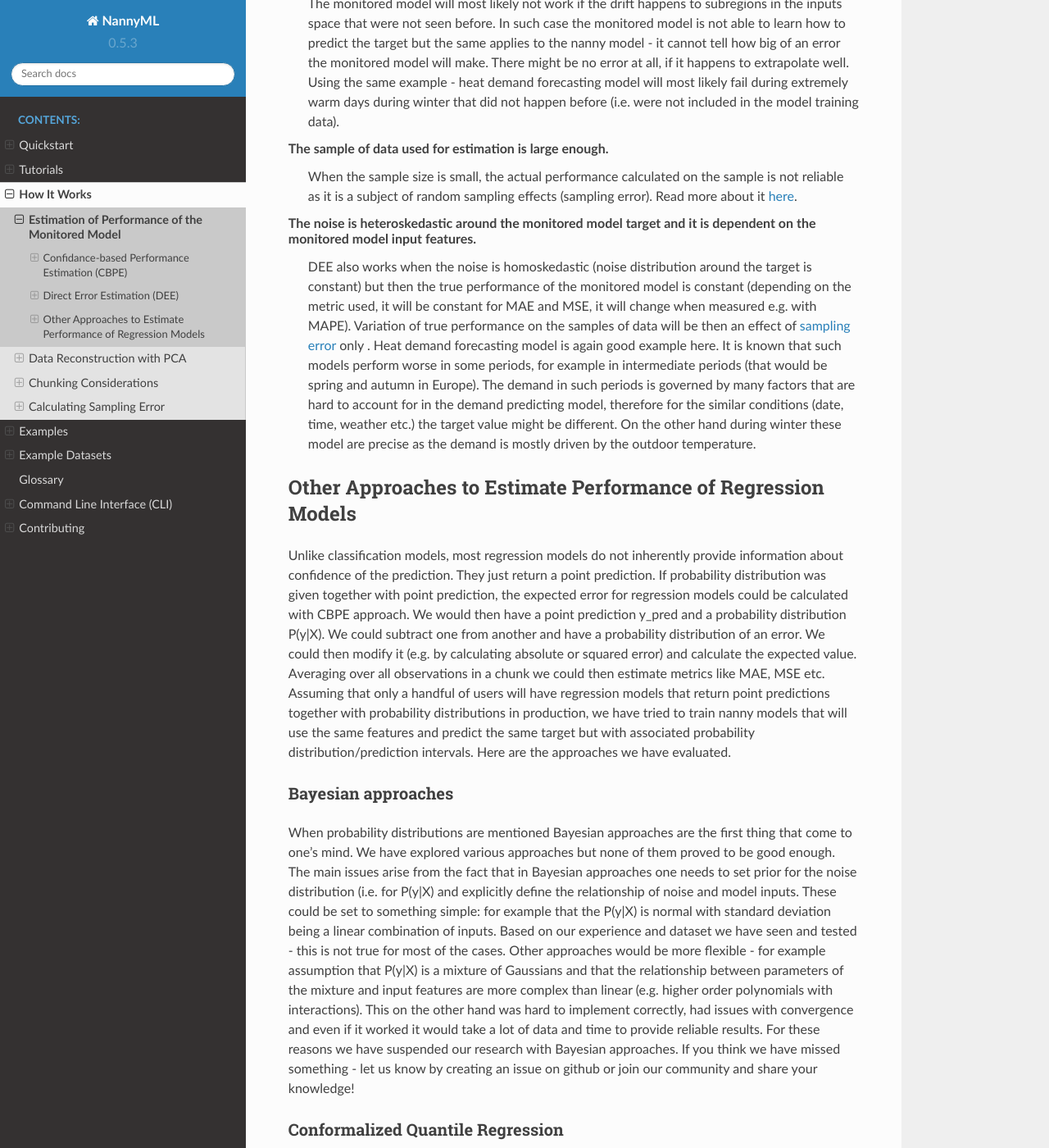
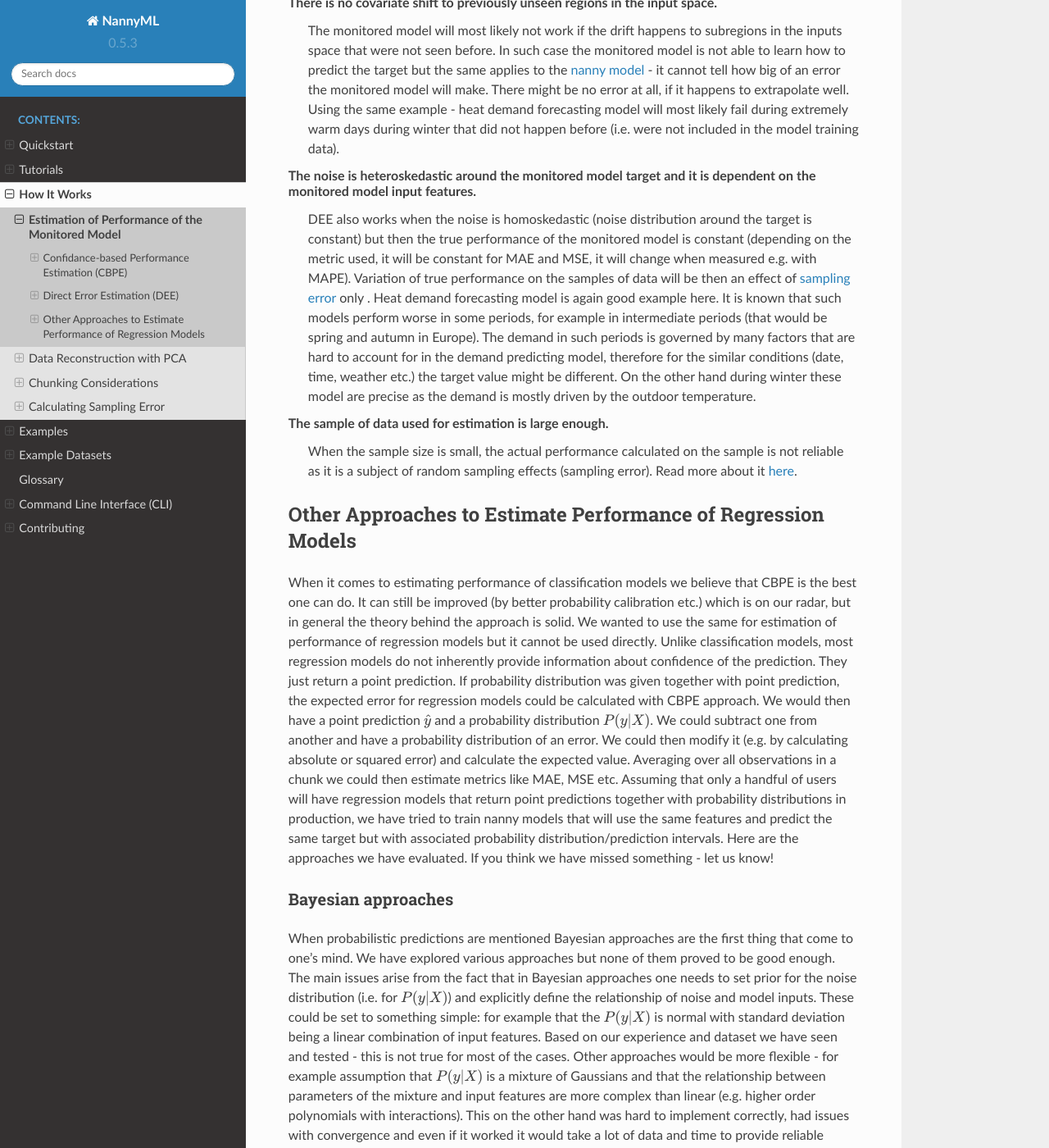
Before and after one commit to NannyML/nannyml, a Sphinx documentation site: the page built from docs/how_it_works/performance_estimation.rst, in a window 1280 px wide and 1400 px high, scrolled down 13668 px. Shown: the whole window at 82% size. Built offline with Sphinx 7.4.7 and the Read the Docs theme 2.0.0, drawn with Linux system fonts in a browser that asks for light colours; pages that are not in the unit, such as notebooks, are missing from menus; some of the changed text lies outside the part shown.

Commit message:
[skip ci] update how it works regression

```diff
--- a/docs/how_it_works/performance_estimation.rst
+++ b/docs/how_it_works/performance_estimation.rst
@@ -270,7 +270,6 @@
     that true underlying relationship is also linear, Logistic Regression model will estimate probability correctly even for unseen
     age ranges.
 
-
 **There is no concept drift**.
     While dealing well with data drift, CBPE will not work under concept drift i.e. when
     P(Y|X) changes. Except
@@ -333,7 +332,7 @@
 
 Long story short - the idea behind DEE is to train extra ML model that will directly estimate the value of the error function
 of the monitored model. For clarity we call this model a :term:`nanny model` and sometimes we refer to the monitored
-model as a :term:`child` model.
+model as a :term:`child model`.
 Each
 prediction of the :term:`child model` has an error associated with it (the difference between the actual target and the prediction).
 For both - learning and evaluation purposes this error is modified and it becomes an error function or loss (e.g. absolute or
@@ -363,14 +362,14 @@
 denote with :math:`f` the monitored model and :math:`h` the :term:`nanny model`. Let's assume we are interested in estimating
 mean absolute error (MAE) of :math:`f` for some analysis data for which targets are not available.
 :math:`f` was trained on train data and used on reference data providing :math:`f(X_{reference})`
-predictions. Targets for reference set :math:`y_{reference}` are available. The algorithm runs as follows:
+predictions. Targets for reference set :math:`y_{reference}` are available. The algorithm for runs as follows:
 
     1. For each observation of reference data calculate absolute error of :math:`f`, i.e.
        :math:`AE_{reference} = |y_{reference} - f(X_{reference})|`.
     2. Train a :term:`nanny model` on reference data. As features use the monitored model features
        :math:`X_{reference}` and
        monitored model predictions :math:`f(X_{reference})`. The target is absolute error :math:`AE_{reference}`
-       calculated in previous step. So :math:`AE = h(X,f(X)`.
+       calculated in previous step. So :math:`\hat{AE} = h(X,f(X)`.
     3. Estimate performance of :term:`child model` on analysis data: estimate absolute error for each observation
        :math:`\hat{AE}_{reference}` with :math:`h` and calculate mean of :math:`\hat{AE}_{reference}` to get MAE.
 
@@ -380,9 +379,9 @@
 The code below shows simple implementation of DEE approach based on an example 1d dataset with regression target with
 heteroscedastic normal noise (i.e. the variation of the noise is not constant, in this case
 it is dependent on the value of the input
-feature - see the target generating function in the code). In the example, linear regression :term:`nanny model`
-estimates performance of linear regression :term:`child model`. Let's create synthetic data
-first:
+feature - see the target generating function in the code). The example here is to show that estimating directionless
+error function value is easier than estimating the error itself. In this example, linear regression :term:`nanny model`
+estimates performance of linear regression :term:`child model`. Let's create synthetic data first:
 
 .. code-block:: python
 
@@ -404,7 +403,7 @@
 .. image:: ../_static/how-it-works-DEE-data.svg
     :width: 400pt
 
-Let’s just fit the :term:`child model` using LinearRegression algorithm and see what the predictions are:
+Let’s just fit the :term:`child model` using linear regression and see what the predictions are:
 
 
 .. code-block:: python
@@ -425,15 +424,16 @@
 .. image:: ../_static/how-it-works-DEE-regression.svg
     :width: 400pt
 
-The relationship between x1 and the target was linear (see the generating function) with coefficient equal to 2 and as
-expected linear regression did well on finding that coefficient. We can clearly see that for values of x1 close to 0
-the :term:`child model` is much more accurate compared to when x1 is close to 1. The :term:`child
+The relationship between ``x1`` and the target was linear (see the generating function) with coefficient equal to 2
+and as
+expected linear regression did well on finding that coefficient. We can clearly see that for values of ``x1`` close to 0
+the :term:`child model` is much more accurate compared to when ``x1`` is close to 1. The :term:`child
 model` itself however does not provide this
 information together with its prediction. Unlike classification models, regression models do not provide the confidence
 score. All we get is a point prediction.
 Fortunately we can train another model that will predict e.g. absolute error. The algorithm does not have to be smarter
 than the child algorithm - we will use linear regression again. This is possible as the distribution of absolute errors is
-not zero-centered. See the histograms of errors and absolute errors:
+not zero-centered and it is dependent on input feature ``x1``. See the histograms of errors and absolute errors:
 
 
 .. code-block:: python
@@ -487,8 +487,9 @@
     :width: 400pt
 
 Or finally, it can be used to estimate performance the :term:`child model`. When the :term:`nanny model` target was
-absolute error, we can estimate mean absolute error. Let’s estimate it for two sets: randomly selected observations for which x1<0.5 (better performance region)
-and correspondingly - a set for which x1>0.5 (worse performance region).
+absolute error, we can estimate mean absolute error. Let’s estimate it for two sets: randomly selected observations
+for which ``x1`` < 0.5 (better performance region)
+and correspondingly - a set for which ``x1`` > 0.5 (worse performance region).
 
 .. code-block:: python
 
@@ -569,11 +570,6 @@
     forecasting model will most likely fail during extremely warm days during winter that did not happen
     before (i.e. were not included in the model training data).
 
-**The sample of data used for estimation is large enough.**
-    When the sample size is small, the actual performance calculated on the sample is not reliable as it is a subject of
-    random sampling effects (sampling error). Read more about it :ref:`here <estimation_of_standard_error>`.
-
-
 **The noise is heteroskedastic around the monitored model target and it is dependent on the monitored model input features.**
     DEE also works when the noise is homoskedastic (noise distribution around the target is constant) but
     then the true performance of the monitored model is constant (depending on the metric used, it will be constant
@@ -586,40 +582,49 @@
     therefore for the similar conditions (date, time, weather etc.) the target value might be different.
     On the other hand during winter these model are precise as the demand is mostly driven by the outdoor temperature.
 
+**The sample of data used for estimation is large enough.**
+    When the sample size is small, the actual performance calculated on the sample is not reliable as it is a subject of
+    random sampling effects (sampling error). Read more about it :ref:`here <estimation_of_standard_error>`.
+
+
 
 -------------------------------------------------------------
 Other Approaches to Estimate Performance of Regression Models
 -------------------------------------------------------------
 
-Unlike classification models, most regression models do not inherently provide information about confidence of the
+When it comes to estimating performance of classification models we believe that CBPE is the best one can do. It can
+still be improved (by better probability calibration etc.) which is on our radar, but in general the theory behind
+the approach is solid. We wanted to use the same for estimation of performance of regression models but it cannot be
+used directly. Unlike classification models, most regression models do not inherently provide information
+about confidence of the
 prediction. They just return a point prediction. If probability distribution was given together with point prediction,
 the expected error for regression models could be calculated with CBPE approach. We would then have a point prediction
-y_pred and a probability distribution P(y|X). We could subtract one from another and have a probability distribution
+:math:`\hat{y}` and a probability distribution :math:`P(y|X)`. We could subtract one from another and have a
+probability distribution
 of an error. We could then modify it (e.g. by calculating absolute or squared error) and calculate the expected value.
 Averaging over all observations in a chunk we could then estimate metrics like MAE, MSE etc.
 Assuming that only a handful of users will have regression models that return point predictions together with
 probability distributions in production, we have tried to train :term:`nanny models` that will use the same features
 and predict the same target but with associated probability distribution/prediction intervals. Here are the
-approaches we have evaluated.
+approaches we have evaluated. If you think we have missed something - let us know!
 
 
 Bayesian approaches
 ===================
 
 
-When probability distributions are mentioned Bayesian approaches are the first thing that come to one's mind.
+When probabilistic predictions are mentioned Bayesian approaches are the first thing that come to one's mind.
 We have explored various approaches but none of them proved to be good enough. The main issues arise from the
 fact that in Bayesian approaches one needs to set prior for the noise distribution
-(i.e. for P(y|X) and explicitly define the relationship of noise and model inputs.
-These could be set to something simple: for example that the P(y|X)
-is normal with standard deviation being a linear combination of inputs.
+(i.e. for :math:`P(y|X)`) and explicitly define the relationship of noise and model inputs.
+These could be set to something simple: for example that the :math:`P(y|X)`
+is normal with standard deviation being a linear combination of input features.
 Based on our experience and dataset we have seen and tested - this is not true for most of the cases.
-Other approaches would be more flexible - for example assumption that P(y|X) is a mixture of Gaussians and that
+Other approaches would be more flexible - for example assumption that :math:`P(y|X)` is a mixture of Gaussians and that
 the relationship between parameters of the mixture and input features are more complex than linear (e.g. higher
 order polynomials with interactions). This on the other hand was hard to implement correctly, had issues with
 convergence and even if it worked it would take a lot of data and time to provide reliable results. For these
-reasons we have suspended our research with Bayesian approaches. If you think we have missed something - let us
-know by creating an issue on github or join our community and share your knowledge!
+reasons we have suspended our research with Bayesian approaches.
 
 
 Conformalized Quantile Regression
@@ -630,19 +635,19 @@
 algorithm can provide quantile predictions as long as the so-called pinball loss can be used for training.
 In order to make sure quantiles are accurate, we have calibrated them using Conformal Prediction [7]_.
 We have tried several approaches taking advantage of conformalized quantile regression models. For example,
-we have trained two :term:`nanny models` to predict two quantiles, say 0.16 and 0.84. We would then assume that P(y|X)
+we have trained two :term:`nanny models` to predict two quantiles, say 0.16 and 0.84. We would then assume that :math:`P(y|X)`
 is normally distributed so by subtracting one from another we would get a value of 2 standard deviations. Having
-P(y|X) and point prediction, the expected error could be calculated. The problem with this solution was again
-that it was not general enough - as it needed to assume the form of P(y|X). Another approach would involve
-training multiple quantile regression models (for example 10 or 20) and recreating P(y|X) based on their predictions.
+:math:`P(y|X)` and point prediction, the expected error could be calculated. The problem with this solution was again
+that it was not general enough - as it needed to assume the form of :math:`P(y|X)`. Another approach would involve
+training multiple quantile regression models (for example 10 or 20) and recreating :math:`P(y|X)` based on their predictions.
 This overcomes the issue of the first approach, but suffers from other problems. One of them being the fact that the
 more extreme the quantiles are (e.g. 0.01) the less reliable are the models trained to predict them.
 
 Conclusions from Bayesian and Conformalized Quantile Regression approaches
 ==========================================================================
 
-After exploring the approaches described above for a couple of weeks, we have realized that we are adding extra
-to the task. Take one of the CQR approaches: we fit two quantile models, then we
+After exploring the approaches described above, we have realized that we are adding extra steps
+to the task. Take one of the CQR approaches: we fit two conformalized quantile regression models, then we
 estimate the distribution of uncertainty assuming its form, then we calculate the expected error based on that. What if we
 just drop the unnecessary steps that base on assumptions (not on data) and directly estimate what we need? This
 is :ref:`what we eventually did<how-it-works-dee>`.
```
Also changed, not shown: other parts of docs/how_it_works/performance_estimation.rst (+7 -7 lines), docs/glossary.rst (+7 -0 lines).
